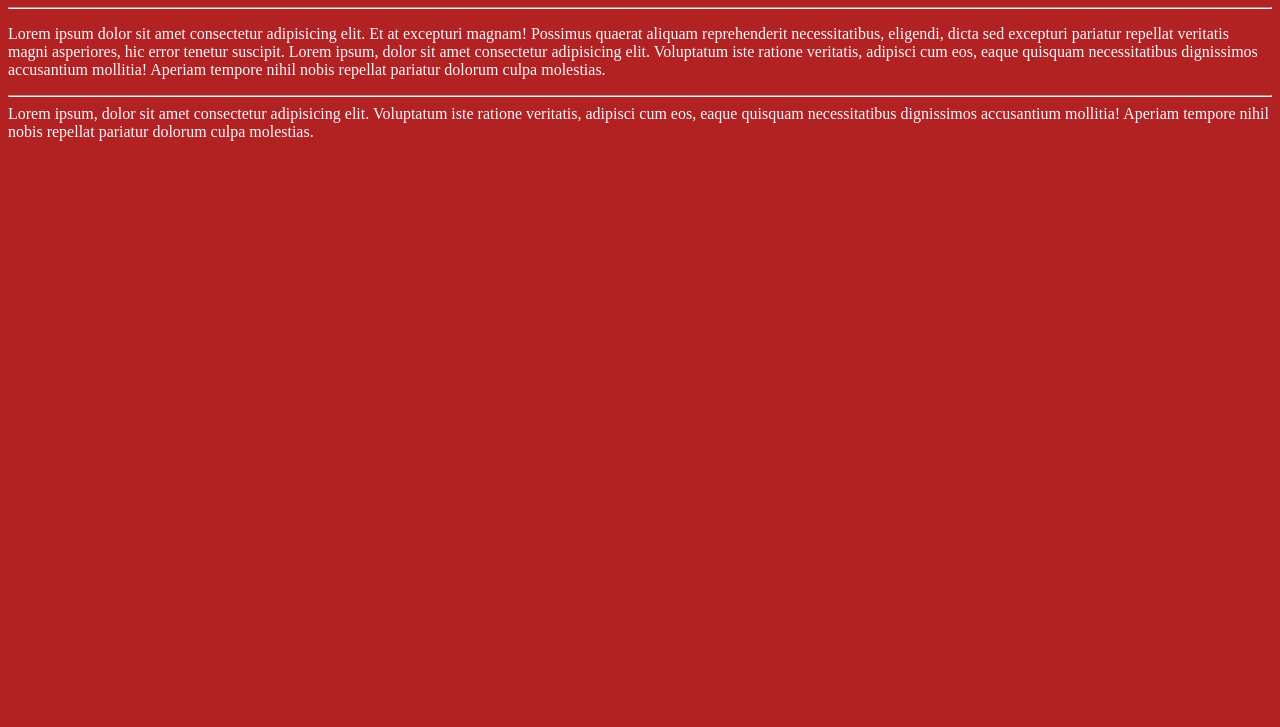
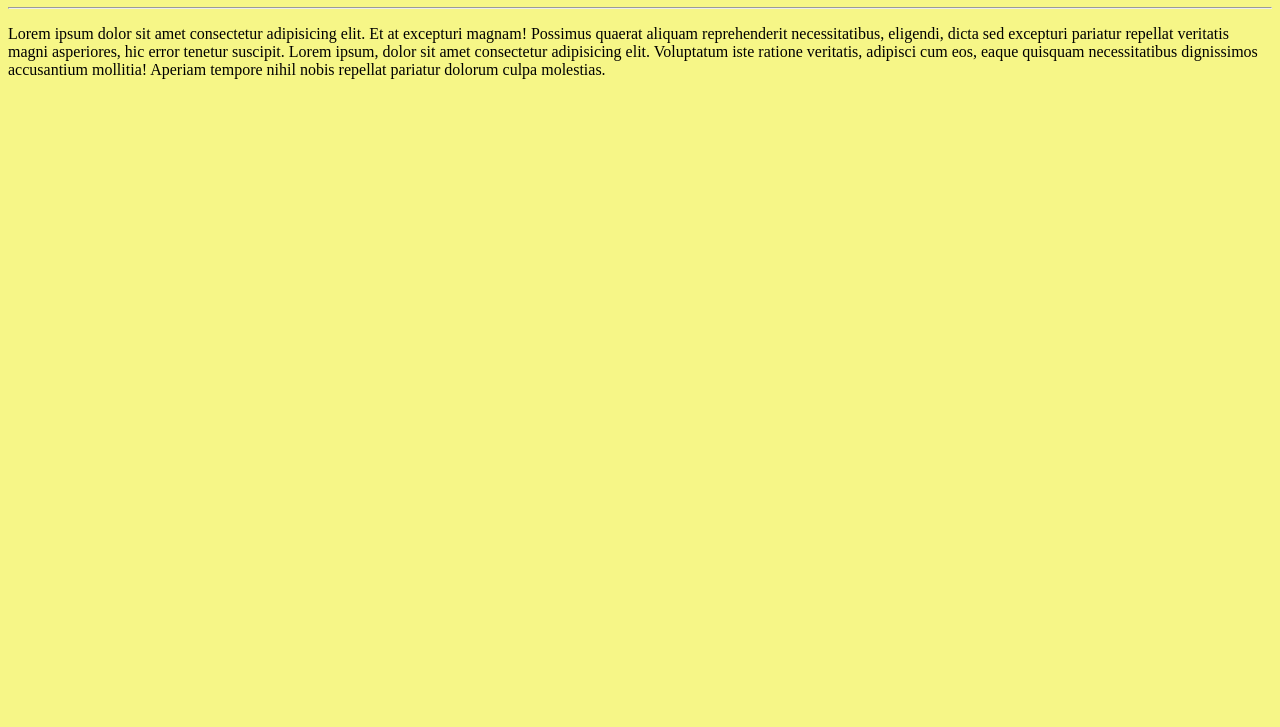
Before and after one commit to SGS23/Ola-Mundo, a plain HTML site: page site-exemplo/index.html in a window 1280 px wide. Shown: the part 73-800 px from the top of the page. Drawn offline with Linux system fonts and the light colour scheme.

Commit message:
Revert "mudei cores"
This reverts commit f4fc0a9b2fdacb3c3b28316a6b1a07150d10f775.

```diff
--- a/site-exemplo/css/style.css
+++ b/site-exemplo/css/style.css
@@ -1,4 +1,3 @@
 body{
-    background: firebrick;
-    color: aliceblue;
+    background: rgb(246, 246, 135);
 }
--- a/site-exemplo/index.html
+++ b/site-exemplo/index.html
@@ -12,8 +12,6 @@
     <p>Lorem ipsum dolor sit amet consectetur adipisicing elit. Et at excepturi magnam! Possimus quaerat aliquam reprehenderit necessitatibus, eligendi, dicta sed excepturi pariatur repellat veritatis magni asperiores, hic error tenetur suscipit.
 
         Lorem ipsum, dolor sit amet consectetur adipisicing elit. Voluptatum iste ratione veritatis, adipisci cum eos, eaque quisquam necessitatibus dignissimos accusantium mollitia! Aperiam tempore nihil nobis repellat pariatur dolorum culpa molestias.
-    <hr>
-    Lorem ipsum, dolor sit amet consectetur adipisicing elit. Voluptatum iste ratione veritatis, adipisci cum eos, eaque quisquam necessitatibus dignissimos accusantium mollitia! Aperiam tempore nihil nobis repellat pariatur dolorum culpa molestias.
     </p>
 </body>
 </html>
```
